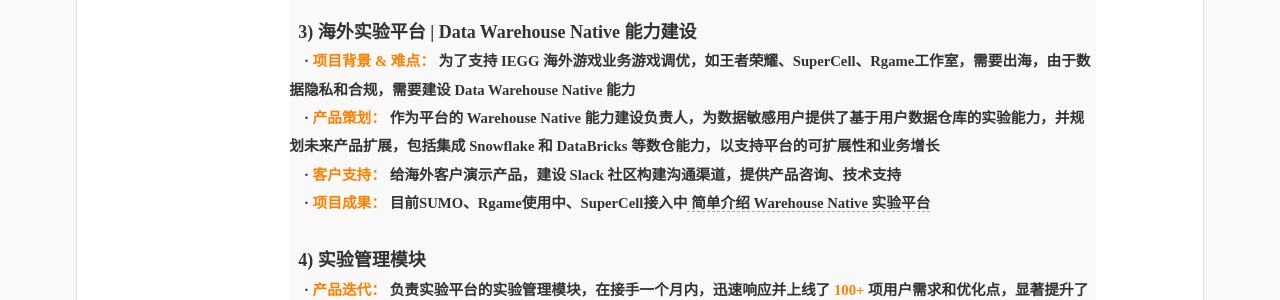
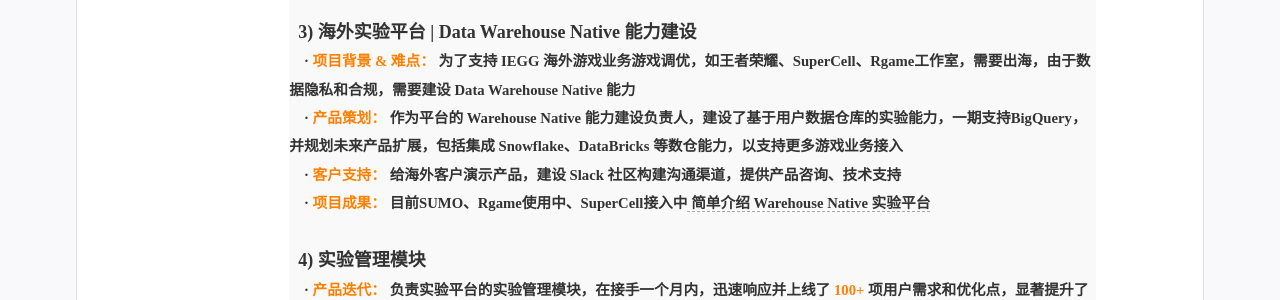
Before and after one commit to kuailexiaoshenxian/cn-wx-cv, a Jekyll site: the page built from index.html, in a window 1280 px wide. Shown: the part 1082-1382 px from the top of the page. Built offline with Jekyll 4.4.1, drawn with Linux system fonts in a browser that asks for light colours.

Commit message:
Update resume.yml

```diff
--- a/_data/resume.yml
+++ b/_data/resume.yml
@@ -110,7 +110,7 @@ main: #简历主要内容，
             <br>
             <font face="等线"><font size=4><strong> &nbsp 3) 海外实验平台 | Data Warehouse Native 能力建设</strong></font>  <br>  &nbsp &nbsp
             · <font color=#FF7F00><strong>项目背景 & 难点： </strong></font>为了支持 IEGG 海外游戏业务游戏调优，如王者荣耀、SuperCell、Rgame工作室，需要出海，由于数据隐私和合规，需要建设 Data Warehouse Native 能力<br> &nbsp &nbsp
-            · <font color=#FF7F00><strong>产品策划： </strong></font>作为平台的 Warehouse Native 能力建设负责人，为数据敏感用户提供了基于用户数据仓库的实验能力，并规划未来产品扩展，包括集成 Snowflake 和 DataBricks 等数仓能力，以支持平台的可扩展性和业务增长  <br> &nbsp &nbsp
+            · <font color=#FF7F00><strong>产品策划： </strong></font>作为平台的 Warehouse Native 能力建设负责人，建设了基于用户数据仓库的实验能力，一期支持BigQuery，并规划未来产品扩展，包括集成 Snowflake、DataBricks 等数仓能力，以支持更多游戏业务接入  <br> &nbsp &nbsp
             · <font color=#FF7F00><strong>客户支持： </strong></font>给海外客户演示产品，建设 Slack 社区构建沟通渠道，提供产品咨询、技术支持<br> &nbsp &nbsp
             · <font color=#FF7F00><strong>项目成果： </strong></font>目前SUMO、Rgame使用中、SuperCell接入中 <a href="https://docs.abetterchoice.ai/guide/data/data-warehouse"> <strong> 简单介绍 Warehouse Native 实验平台 </strong> </a>
             <br> <br>
```
